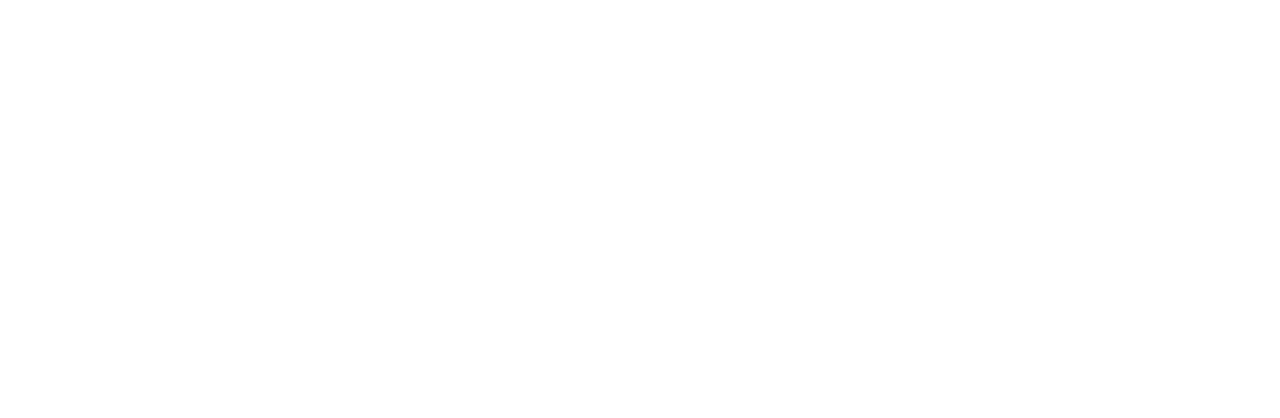
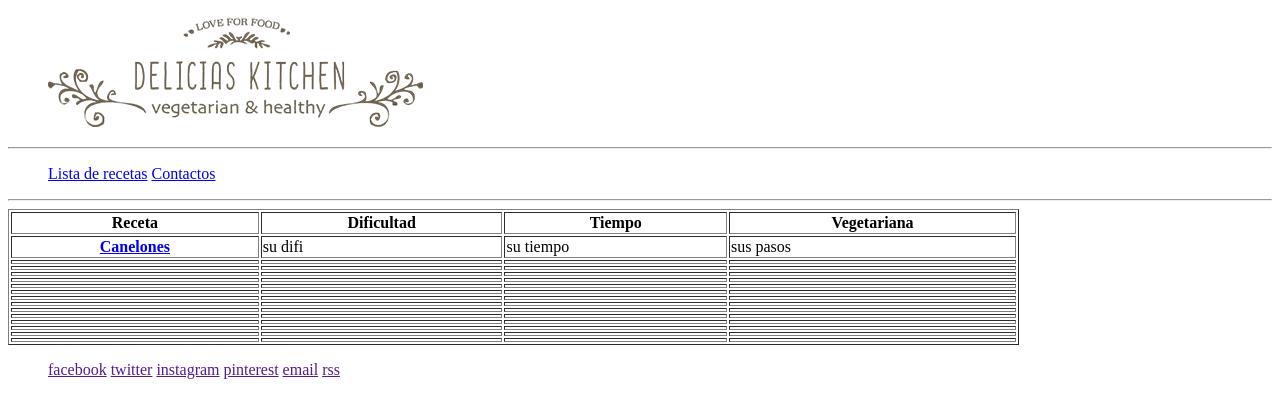
Before and after one commit to alanmarcos7e5/MARCOS_ALAN_DAMR1A, a plain HTML site: page listado/listado.html in a window 1280 px wide. Drawn offline with Linux system fonts and the light colour scheme; files that its build step writes are made by us from their sources.

Commit message:
actualizcion html

```diff
--- a/contacto/contacto.html
+++ b/contacto/contacto.html
@@ -0,0 +1,43 @@
+<!DOCTYPE html>
+<!-- *****************************************************
+NOMBRE:
+APELLIDOS:
+*********************************************************** -->
+<html>
+
+<head>
+	<meta charset="utf-8" />
+
+	<link rel="stylesheet" href="Pr3_alanMarcos.css" />
+	<title>Delicias Kitchen</title>
+</head>
+
+<body>
+    <header>
+        <figure>
+            <img src="../imagenes/Logo-Delicias.png" alt="image header">
+        </figure>
+        <hr>
+        <nav>
+            <ul> <!--probablemente quitar ul porque en css será necesario que no estén-->
+                <a href="../listado/listado.html">Lista de recetas</a> <!--anchor a la pagina de lista-->
+                <a href="../contacto/contacto.html">Contactos</a> <!--anchor al formulario-->
+            </ul>
+        </nav>
+        <hr>
+    </header>
+    <main></main>
+    <footer>
+        <nav>
+            <ul>
+                <a href="">facebook</a>
+                <a href="">twitter</a>
+                <a href="">instagram</a>
+                <a href="">pinterest</a>
+                <a href="">email</a>
+                <a href="">rss</a>
+            </ul>
+        </nav>
+    </footer>
+</body>
+</html>
--- a/listado/listado.html
+++ b/listado/listado.html
@@ -0,0 +1,146 @@
+<!DOCTYPE html>
+<!-- *****************************************************
+NOMBRE:
+APELLIDOS:
+*********************************************************** -->
+<html>
+
+<head>
+	<meta charset="utf-8" />
+
+	<link rel="stylesheet" href="Pr3_alanMarcos.css" />
+	<title>Delicias Kitchen</title>
+</head>
+
+<body>
+    <header>
+        <figure>
+            <img src="../imagenes/Logo-Delicias.png" alt="image header">
+        </figure>
+        <hr>
+        <nav>
+            <ul> <!--probablemente quitar ul porque en css será necesario que no estén-->
+                <a href="../listado/listado.html">Lista de recetas</a> <!--anchor a la pagina de lista-->
+                <a href="../contacto/contacto.html">Contactos</a> <!--anchor al formulario-->
+            </ul>
+        </nav>
+        <hr>
+    </header>
+    <main>
+        <table border="1" style="width: 80%">
+            <thead>
+                <tr>
+                    <th>Receta</th>
+                    <th>Dificultad</th>
+                    <th>Tiempo</th>
+                    <th>Vegetariana</th>
+                </tr>
+            </thead>
+            <tbody>
+                <tr>
+                    <th><a href="../receta/receta.html">Canelones</a></th>
+                    <td>su difi</td>
+                    <td>su tiempo</td>
+                    <td>sus pasos</td>
+                </tr>
+                <tr>
+                    <th></th>
+                    <td></td>
+                    <td></td>
+                    <td></td>
+                </tr>
+                <tr>
+                    <th></th>
+                    <td></td>
+                    <td></td>
+                    <td></td>
+                </tr>
+                <tr>
+                    <th></th>
+                    <td></td>
+                    <td></td>
+                    <td></td>
+                </tr>
+                <tr>
+                    <th></th>
+                    <td></td>
+                    <td></td>
+                    <td></td>
+                </tr>
+                <tr>
+                    <th></th>
+                    <td></td>
+                    <td></td>
+                    <td></td>
+                </tr>
+                <tr>
+                    <th></th>
+                    <td></td>
+                    <td></td>
+                    <td></td>
+                </tr>
+                <tr>
+                    <th></th>
+                    <td></td>
+                    <td></td>
+                    <td></td>
+                </tr>
+                <tr>
+                    <th></th>
+                    <td></td>
+                    <td></td>
+                    <td></td>
+                </tr>
+                <tr>
+                    <th></th>
+                    <td></td>
+                    <td></td>
+                    <td></td>
+                </tr>
+                <tr>
+                    <th></th>
+                    <td></td>
+                    <td></td>
+                    <td></td>
+                </tr>
+                <tr>
+                    <th></th>
+                    <td></td>
+                    <td></td>
+                    <td></td>
+                </tr>
+                <tr>
+                    <th></th>
+                    <td></td>
+                    <td></td>
+                    <td></td>
+                </tr>
+                <tr>
+                    <th></th>
+                    <td></td>
+                    <td></td>
+                    <td></td>
+                </tr>
+                <tr>
+                    <th></th>
+                    <td></td>
+                    <td></td>
+                    <td></td>
+                </tr>
+            </tbody>
+        </table>
+    </main>
+    <footer>
+        <nav>
+            <ul>
+                <a href="">facebook</a>
+                <a href="">twitter</a>
+                <a href="">instagram</a>
+                <a href="">pinterest</a>
+                <a href="">email</a>
+                <a href="">rss</a>
+            </ul>
+        </nav>
+    </footer>
+</body>
+</html>
```
Also changed, not shown: index.html (+8 -8 lines), receta/receta.html (+53 -6 lines).
